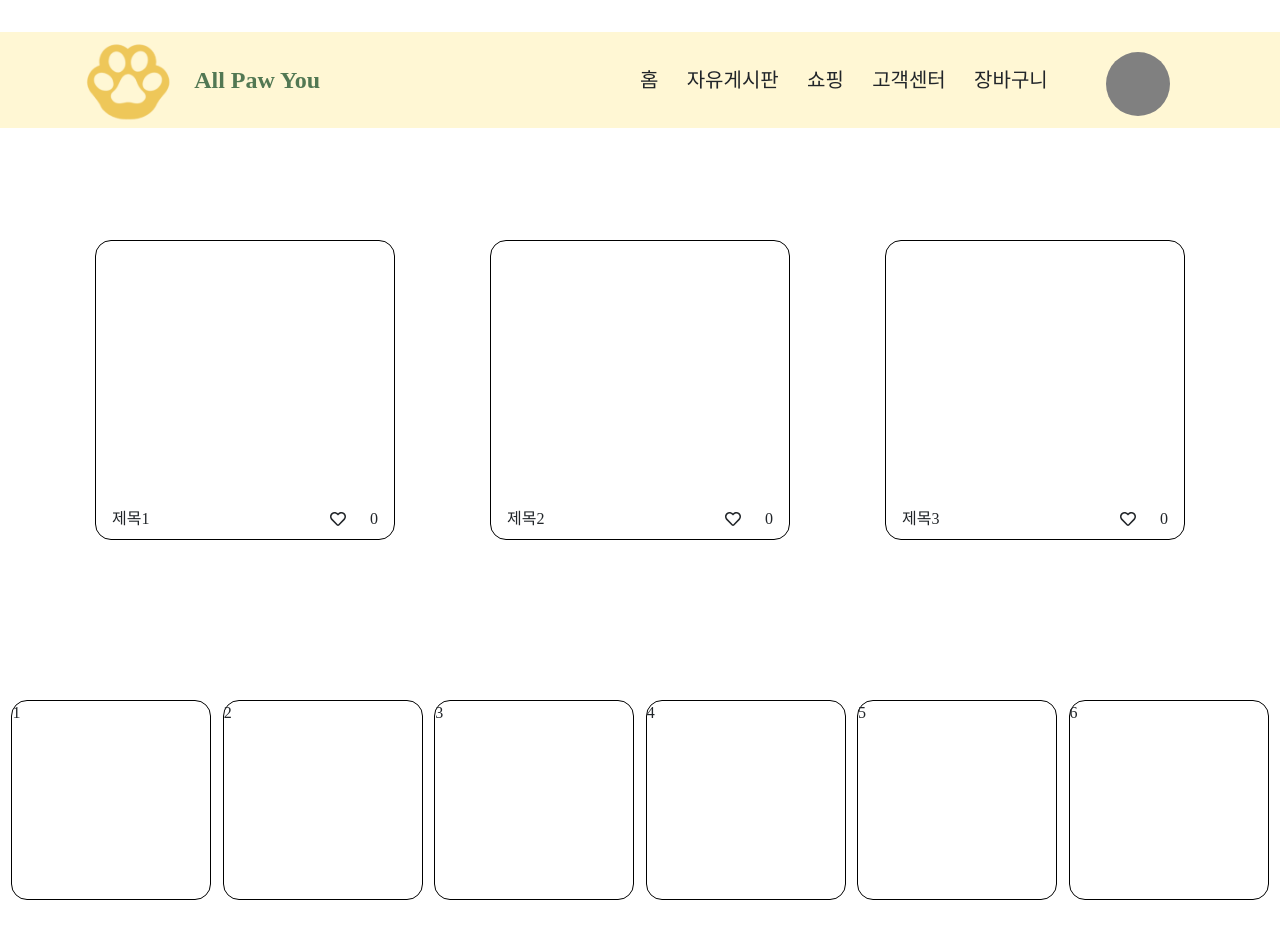
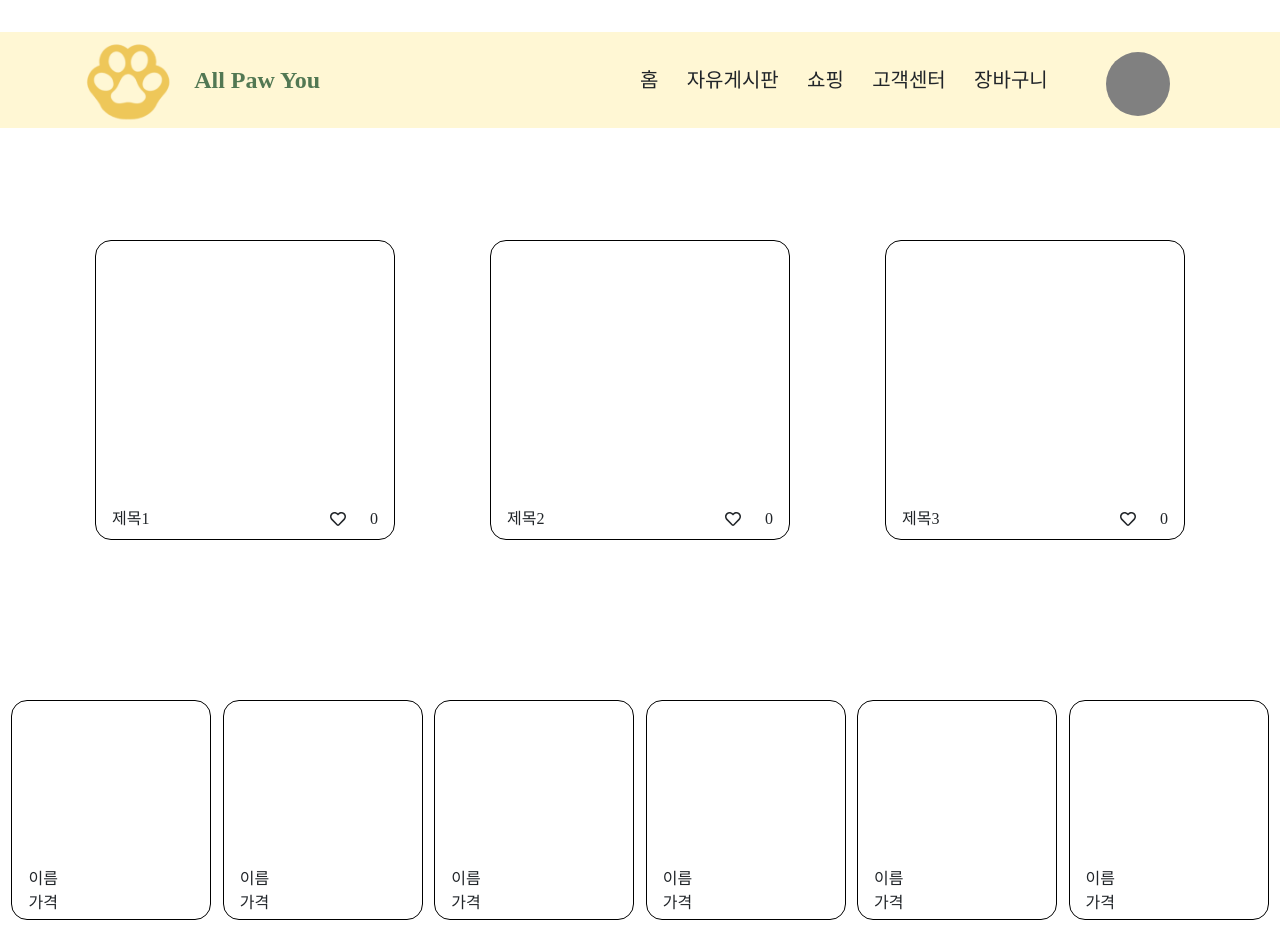
Before and after one commit to j2sunn/AllPawYou_FrontEnd, a React (Vite) app: page / in a window 1280 px wide. Before the commit the page ends 900 px from the top, so only its background shows below. Built offline with nearby package versions, Linux system fonts and the light colour scheme; a web font is replaced by a local one.

Commit message:
Update MainPage
메인페이지 UI 배치 수정

```diff
--- a/src/routes/MainPage.jsx
+++ b/src/routes/MainPage.jsx
@@ -39,12 +39,48 @@ const MainPage = () => {
         </BoardCard>
       </Container>
       <Container>
-        <ProductCard>1</ProductCard>
-        <ProductCard>2</ProductCard>
-        <ProductCard>3</ProductCard>
-        <ProductCard>4</ProductCard>
-        <ProductCard>5</ProductCard>
-        <ProductCard>6</ProductCard>
+        <ProductCard>
+          <ProductImg src="#" alt="이미지1" as='div' />
+          <ProductCardBottom>
+            <div>이름</div>
+            <div>가격</div>
+          </ProductCardBottom>
+        </ProductCard>
+        <ProductCard>
+          <ProductImg src="#" alt="이미지1" as='div' />
+          <ProductCardBottom>
+            <div>이름</div>
+            <div>가격</div>
+          </ProductCardBottom>
+        </ProductCard>
+        <ProductCard>
+          <ProductImg src="#" alt="이미지1" as='div' />
+          <ProductCardBottom>
+            <div>이름</div>
+            <div>가격</div>
+          </ProductCardBottom>
+        </ProductCard>
+        <ProductCard>
+          <ProductImg src="#" alt="이미지1" as='div' />
+          <ProductCardBottom>
+            <div>이름</div>
+            <div>가격</div>
+          </ProductCardBottom>
+        </ProductCard>
+        <ProductCard>
+          <ProductImg src="#" alt="이미지1" as='div' />
+          <ProductCardBottom>
+            <div>이름</div>
+            <div>가격</div>
+          </ProductCardBottom>
+        </ProductCard>
+        <ProductCard>
+          <ProductImg src="#" alt="이미지1" as='div' />
+          <ProductCardBottom>
+            <div>이름</div>
+            <div>가격</div>
+          </ProductCardBottom>
+        </ProductCard>
       </Container>
     </>
   )
@@ -85,5 +121,14 @@ const BoardLike = styled.div`
 
 const ProductCard = styled(BoardCard)`
   width: 200px;
-  height: 200px;
+  height: 220px;
 `;
+
+const ProductImg = styled.img`
+    width: 200px;
+    height: 150px;
+`;
+
+const ProductCardBottom = styled(BoardCardBottom)`
+    flex-direction: column;
+`;
```
